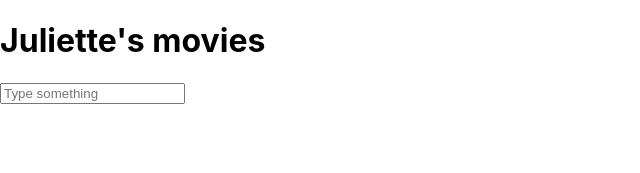
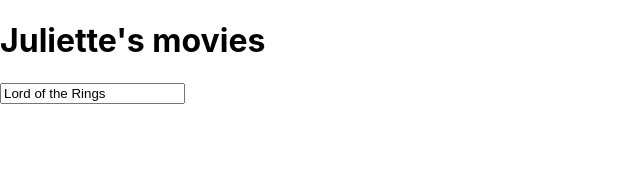
Before and after one commit to JulietteHoisnard/movie_search_react, a React (Create React App) app: page / in a window 1280 px wide. Shown: the top 173 px of the page, without its empty margins (0-640 px from the left). Built offline with nearby package versions, Linux system fonts and the light colour scheme; no server answers.

Commit message:
get request working in console.log

```diff
--- a/package.json
+++ b/package.json
@@ -7,6 +7,7 @@
     "@testing-library/jest-dom": "^5.11.4",
     "@testing-library/react": "^11.1.0",
     "@testing-library/user-event": "^12.1.10",
+    "axios": "^0.21.0",
     "react": "^17.0.1",
     "react-dom": "^17.0.1",
     "react-scripts": "4.0.0",
--- a/src/App.js
+++ b/src/App.js
@@ -1,18 +1,35 @@
-import React, { useState } from 'react'
+import axios from 'axios'
+import React, { useState, useEffect } from 'react'
 import SearchInput from './components/SearchInput'
+
 
 
 function App() {
   /* TODO: With the help of "useState", you should connect the "SearchInput" field */
-  const [value, setValue] = useState('')
+  const [query, setQuery] = useState('Lord of the Rings')
+  useEffect(() => {
+    // Update the document title using the browser API
+        axios.get('https://api.themoviedb.org/3/search/movie', {
+        params: {
+          api_key: 'dbb2cac3572068ef8027a64c000f9389',
+          query: query
+        },
+      })
+      .then(res => {
+        console.log(res.data)
+        Object.values(res.data.results).forEach(element => {
+          <li>{element['title']}</li>
+        });
+      })},
+  );
+
   return (
     <grid>
       <h1>Juliette's movies</h1>
       <SearchInput
-        value={value}
-        onChange={ event => setValue(event.target.value)}
+        value={query}
+        onChange={ event => setQuery(event.target.value)}
       />
-      <p>{value}</p>
     </grid>
   )
 };
```
Also changed, not shown: 1 other file (tests, documents, lock files or other folders).
